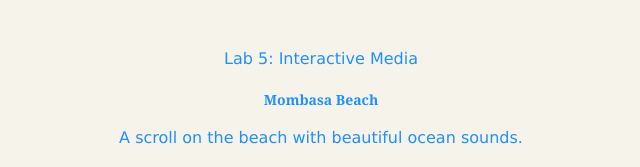
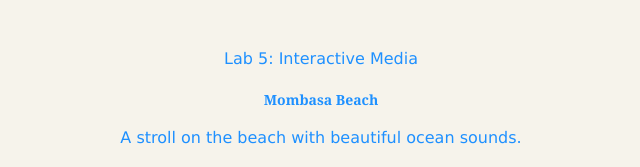
Before and after one commit to Timothy-06-26/Lab-5, a plain HTML site: page index.html in a window 1280 px wide. Shown: the top 167 px of the page, 319-959 px from the left. Drawn offline with Linux system fonts and the light colour scheme.

Commit message:
debugging

```diff
--- a/index.html
+++ b/index.html
@@ -10,7 +10,7 @@
     <main>
     <p class="Music_sound"> Lab 5: Interactive Media </p>
     <h1> Mombasa Beach</h1>
-    <p> A scroll on the beach with beautiful ocean sounds. </p>
+    <p> A stroll on the beach with beautiful ocean sounds. </p>
 
     <button class="picture_border" id="beach_pic" type="button">
         <span class="photo-view">
--- a/script.js
+++ b/script.js
@@ -1,7 +1,7 @@
 const audio = document.querySelector('#beachtrack');
 const photo = document.querySelector('#beach_photo');
 const playbackStatus = document.querySelector('#playback_status')
-const scene = document.querySelector('#beach_pic')
+const scene = document.querySelector('#beach_pic');
 const reducedMotion = matchMedia(
     '(prefers-reduced-motion: reduce'
 );
```
